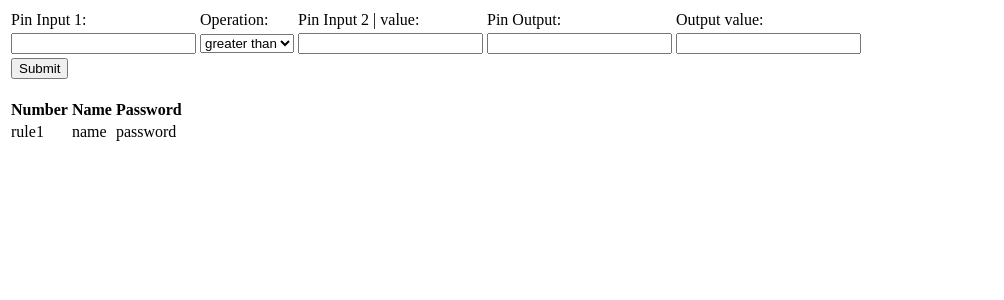
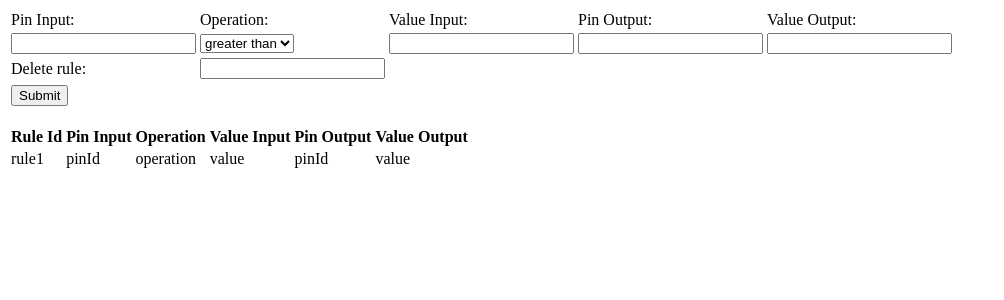
Before and after one commit to roipalmeroperez/Rasperry_Pin_Manager, a Flask app: page /rules in a window 1280 px wide. Shown: the top 300 px of the page, without its empty margins (0-1004 px from the left). Run offline with Flask 3, Linux system fonts and the light colour scheme; parts of the project's set-up code (start-up, migrations or seed data) failed here and were passed over.

```diff
--- a/app.py
+++ b/app.py
@@ -5,54 +5,56 @@ from flask import Flask, render_template, abort, request
 conf_file = open('./config.json')
 conf = json.loads(conf_file.read())
 
-import pins, devicesDaoRam, rules, timer
+import pins, devices, rules, timer
+
+
+#import localPinsMock as localPins
+import localPins
 
 app = Flask(__name__)
 
+# Server
+
 @app.route('/')
 def index():
-    if conf["IS_MASTER"]:
+    if conf["IS_SERVER"]:
         return render_template('index.html')
     else:
-        return abort(403, "This host is not a master.")
-
-@app.route('/pins')
-def pinWeb():
-    return pins.getPins(), 200
-
-@app.route('/pins/update', methods = ['POST'])
-def pinUpdate():
-    pins.updateInputPins()
-    # modificar para envió desde el esclavo al maestro
-    data = {"status": "success"}
-    return data, 200
-
-@app.route('/pins/update/<host>', methods = ['POST', 'GET'])
-def pinUpdateHost():
-
-    return data, 200
+        return abort(403, "This host is not a server.")
 
 @app.route('/devices', methods = ['POST', 'GET'])
 def devicesWeb():
-    if request.method == 'POST':
-        if request.form['method'] == 'ADD':
-            devicesDaoRam.addDevice(request.form['device'])
-        elif request.form['method'] == 'DELETE':
-            devicesDaoRam.removeDevice(request.form['device'])
 
-    return render_template('devices.html', devicesData = devicesDaoRam.getDevices())
+    if conf["IS_SERVER"]:
+        if request.method == 'POST':
+
+            if request.form['method'] == 'ADD':
+                status = devices.addDevice(request.form['device'])
+            elif request.form['method'] == 'DELETE':
+                status = devices.removeDevice(request.form['device'])
+            else:
+                return abort(400)
+
+            if status == 200 or status == 201:
+                pass
+            else:
+                abort(status)
+
+        return render_template('devices.html', devicesData = devices.getDevices())
+    else:
+        return abort(403, "This host is not a server.")
+
 
 @app.route('/devices/<device>', methods = ['POST', 'GET'])
 def devicesPinWeb(device):
+    data = {}
     if request.method == 'POST':
-        pins.updatePin(request.form['pin'], request.form['mode'], request.form['value'])
+        data = pins.updatePin(device, request.form['pin'], request.form['mode'], request.form['value'])
 
-        #return {"status": "success"}, 200
+    else:
+        data = pins.getPins(device)
 
-    url ="http://" + device + ":" + str(conf["PORT"]) + "/pins"
-    response = requests.get(url)
-
-    return render_template('pins.html', pinData = json.loads(response.text))
+    return render_template('pins.html', pinData = json.loads(data))
 
 @app.route('/rules', methods = ['POST', 'GET'])
 def rulesWeb():
@@ -61,8 +63,60 @@ def rulesWeb():
     """
     return render_template('rules.html', rulesData = rules.getRules())
 
+@app.route('/pins/update/<host>', methods = ['POST'])
+def pinUpdateHost(host):
+    #data = requests.text
+
+    return {"status": "success"}, 200
+
+# Host
+serversList = []
+
+@app.route('/servers', methods = ['POST', 'DELETE', 'GET'])
+def serversRoute():
+    global serversList
+
+    try:
+        if request.method == 'GET':
+            return {"servers": serversList}, 200
+        elif request.method == 'POST':
+            serversList.append(request.host)
+            return {"status": "success"}, 201
+        elif request.method == 'DELETE':
+            serversList.remove(request.host)
+            return {"status": "success"}, 200
+        else:
+            return {"status": "fail"}, 500
+    except:
+        return {"status": "fail"}, 500
+
+@app.route('/pins')
+def pinWeb():
+    return localPins.getPins(), 200
+
+@app.route('/pins/update', methods = ['POST'])
+def pinUpdate():
+    localPins.updatePin2(request.form['pin'], request.form['mode'], request.form['value'])
+    return localPins.getPins(), 200
+
+@app.route('/pins/updateInputs', methods = ['POST'])
+def pinUpdateInputs():
+    global serversList
+
+    #data = localPins.updateInputPins()
+    data = {"status": "success"}
+    for server in serversList:
+        url = "http://" + server + "/pins/update/" + conf["HOST"]
+        requests.post(url, files = data)
+
+    data = {"status": "success"}
+    return data, 200
+
+
+
+
 if __name__ == '__main__':
-    pins.init()
+    localPins.initPins()
     timerThread = threading.Thread(target=timer.timer, daemon=True)
     timerThread.start()
     app.run(debug=True, host='0.0.0.0', port=conf["PORT"])
--- a/pin_config.json
+++ b/pin_config.json
@@ -1,11 +1,11 @@
 {
 	"mode": "board", "pinNumber": 40,
-	"1": false,	"2": false, "3": true, "4": false, "5": true,
-	"6": false,	"7": true, "8": true, "9": false, "10": true,
-	"11": true, "12": true, "13": true, "14": false, "15": true,
-	"16": true, "17": false, "18": true, "19": true, "20": false,
-	"21": true, "22": true, "23": true, "24": true, "25": false,
-	"26": true, "27": true, "28": true, "29": true, "30": false,
-	"31": true, "32": true, "33": true, "34": false, "35": true,
-	"36": true, "37": true, "38": true, "39": false, "40": true
+	"01": false, "02": false, "03": true, "04": false, "05": true,
+	"06": false, "07": true,  "08": true, "09": false, "10": true,
+	"11": true,  "12": true,  "13": true, "14": false, "15": true,
+	"16": true,  "17": false, "18": true, "19": true,  "20": false,
+	"21": true,  "22": true,  "23": true, "24": true,  "25": false,
+	"26": true,  "27": true,  "28": true, "29": true,  "30": false,
+	"31": true,  "32": true,  "33": true, "34": false, "35": true,
+	"36": true,  "37": true,  "38": true, "39": false, "40": true
 }
--- a/rules.py
+++ b/rules.py
@@ -8,9 +8,30 @@ data = {}
 def getRules():
 
     global data
-    data["rule1"] = {"name":"name", "password":"password"}
+    data["rule1"] = {"inputId":"pinId", "operation":"operation", "valueInput":"value", "outputId":"pinId", "outputValue":"value"}
 
     return data
+"""
+<td><input type = "text" name = "inputId" /></td>
+               <td><select name="operation" id="operation">
+                  <option value="greater than">greater than</option>
+                  <option value="less than">less than</option>
+                  <option value="equals">equals</option>
+                  <option value="not equals">not equals</option>
+               </select></td>
+               <td><input type = "text" name = "valueInput" /></td>
+               <td><input type = "text" name = "outputId" /></td>
+               <td><input type = "text" name = "outputValue" /><
+"""
+
+def addRule(inputId, operation, valueInput, outputId, outputValue):
+    pass
+
+def deleteRule(ruleId):
+    pass
+
+def executeRules():
+    pass
 
 """def addRule(form):
     #ruleDao(parameters)
--- a/templates/rules.html
+++ b/templates/rules.html
@@ -3,37 +3,46 @@
       <form action = "http://localhost:8080/rules" method = "post">
          <table>
             <tr>
-               <td>Pin Input 1:</td>
+               <td>Pin Input:</td>
                <td>Operation:</td>
-               <td>Pin Input 2 | value:</td>
+               <td>Value Input:</td>
                <td>Pin Output:</td>
-               <td>Output value:</td>
+               <td>Value Output:</td>
             </tr>
             <tr>
-               <td><input type = "text" name = "input1" /></td>
-               <td><select name="mode" id="mode">
+               <td><input type = "text" name = "inputId" /></td>
+               <td><select name="operation" id="operation">
                   <option value="greater than">greater than</option>
                   <option value="less than">less than</option>
                   <option value="equals">equals</option>
+                  <option value="not equals">not equals</option>
                </select></td>
-               <td><input type = "text" name = "input2" /></td>
-               <td><input type = "text" name = "output" /></td>
-               <td><input type = "text" name = "valueOutput" /></td>
+               <td><input type = "text" name = "valueInput" /></td>
+               <td><input type = "text" name = "outputId" /></td>
+               <td><input type = "text" name = "outputValue" /></td>
             </tr>
+            <tr>
+               <td>Delete rule:</td>
+               <td><input type = "text" name = "deletedRuleId" /></td>
+            <tr>
             <tr>
                <td><input type = "submit" /></td>
             </tr>
          </table>
       </form>
+
       <table>
       <tr>
-         <th>Number</th><th>Name</th><th>Password</th>
+         <th>Rule Id</th><th>Pin Input</th><th>Operation</th><th>Value Input</th><th>Pin Output</th><th>Value Output</th>
       </tr>
       {% for key, value in rulesData.items() %}
          <tr>
             <td>{{ key }}</td>
-            <td>{{ value.name }}</td>
-            <td>{{ value.password }}</td>
+            <td>{{ value.inputId }}</td>
+            <td>{{ value.operation }}</td>
+            <td>{{ value.valueInput }}</td>
+            <td>{{ value.outputId }}</td>
+            <td>{{ value.outputValue }}</td>
          </tr>
       {% endfor %}
    </table>
```
Also changed, not shown: pins.py (+14 -86 lines), timer.py (+4 -4 lines).
